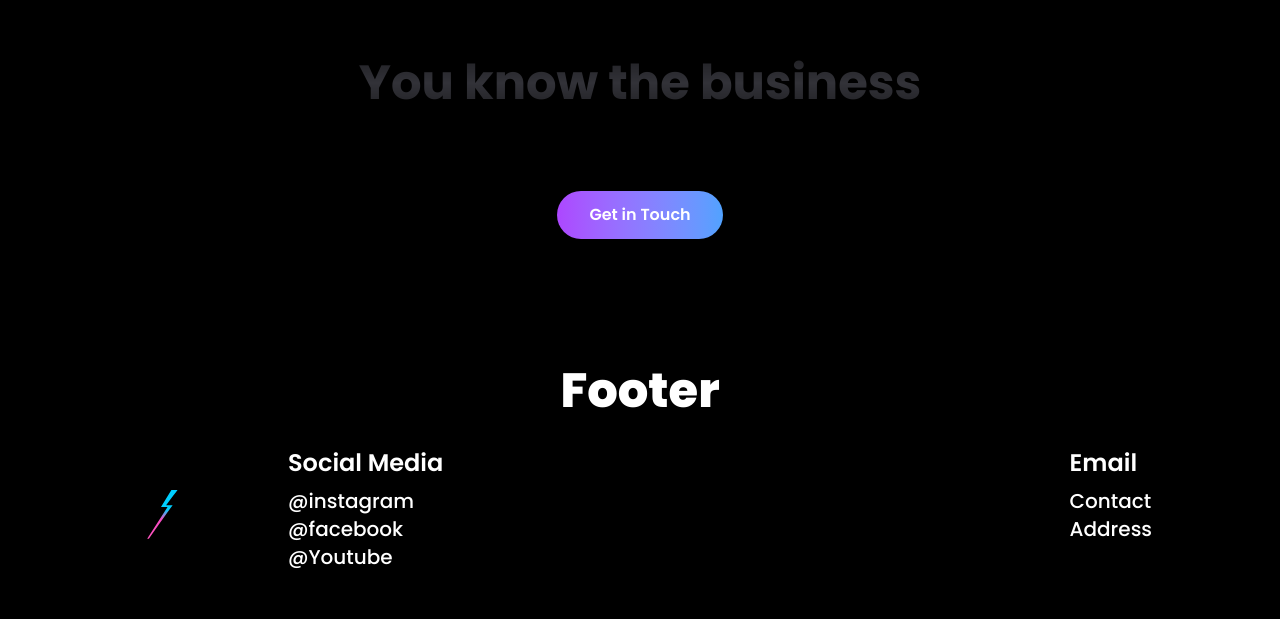
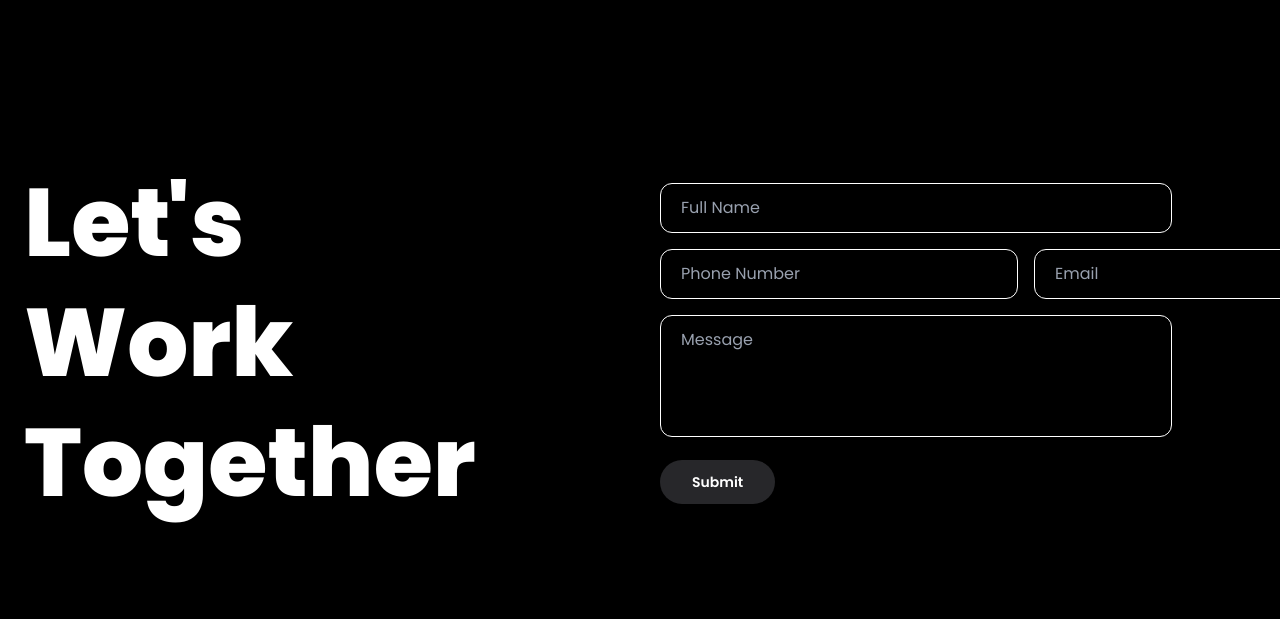
Before and after one commit to joencrypts/BTU, a Next.js app: page / in a window 1280 px wide. Shown: the part 6801-7420 px from the top of the page. Built offline with nearby package versions, Linux system fonts and the light colour scheme.

Commit message:
Update Get in Touch section: larger heading text

```diff
--- a/src/app/page.tsx
+++ b/src/app/page.tsx
@@ -244,11 +244,42 @@ export default function Home() {
       </section>
 
       {/* Get in Touch Section */}
-      <section className="relative z-10 flex flex-col items-center justify-center p-8 sm:p-16 bg-black">
-        <TextRevealCardPreview />
-        <a href="mailto:hello@brandtopup.com" className="mt-8 inline-block px-8 py-3 bg-gradient-to-r from-purple-500 to-blue-400 text-white rounded-full font-semibold shadow-lg hover:scale-105 transition-transform">
-          Get in Touch
-        </a>
+      <section className="bg-black text-white min-h-screen flex items-center justify-center px-6 py-16">
+        <div className="max-w-7xl w-full grid md:grid-cols-2 gap-10 items-center">
+          {/* Left Text */}
+          <div className="text-left">
+            <h2 className="text-8xl md:text-8xl font-extrabold leading-tight">
+              Let<span className="inline-block -ml-1">'</span>s<br />
+              Work<br />
+              Together
+            </h2>
+          </div>
+
+          {/* Right Form */}
+          <form className="space-y-4 w-full max-w-lg">
+            {/* Full Name */}
+            <input type="text" placeholder="Full Name"
+              className="w-full px-5 py-3 bg-transparent border border-white rounded-xl text-white placeholder-gray-400 outline-none focus:ring-2 focus:ring-pink-500 transition" />
+
+            {/* Phone + Email */}
+            <div className="flex flex-col md:flex-row gap-4">
+              <input type="tel" placeholder="Phone Number"
+                className="flex-1 px-5 py-3 bg-transparent border border-white rounded-xl text-white placeholder-gray-400 outline-none focus:ring-2 focus:ring-pink-500 transition" />
+              <input type="email" placeholder="Email"
+                className="flex-1 px-5 py-3 bg-transparent border border-white rounded-xl text-white placeholder-gray-400 outline-none focus:ring-2 focus:ring-pink-500 transition" />
+            </div>
+
+            {/* Message */}
+            <textarea rows={4} placeholder="Message"
+              className="w-full px-5 py-3 bg-transparent border border-white rounded-xl text-white placeholder-gray-400 outline-none focus:ring-2 focus:ring-pink-500 transition resize-none"></textarea>
+
+            {/* Submit Button */}
+            <button type="submit"
+              className="bg-zinc-800 hover:bg-zinc-700 text-white px-8 py-3 rounded-full text-sm font-semibold transition-all duration-300">
+              Submit
+            </button>
+          </form>
+        </div>
       </section>
 
       {/* Footer */}
```
